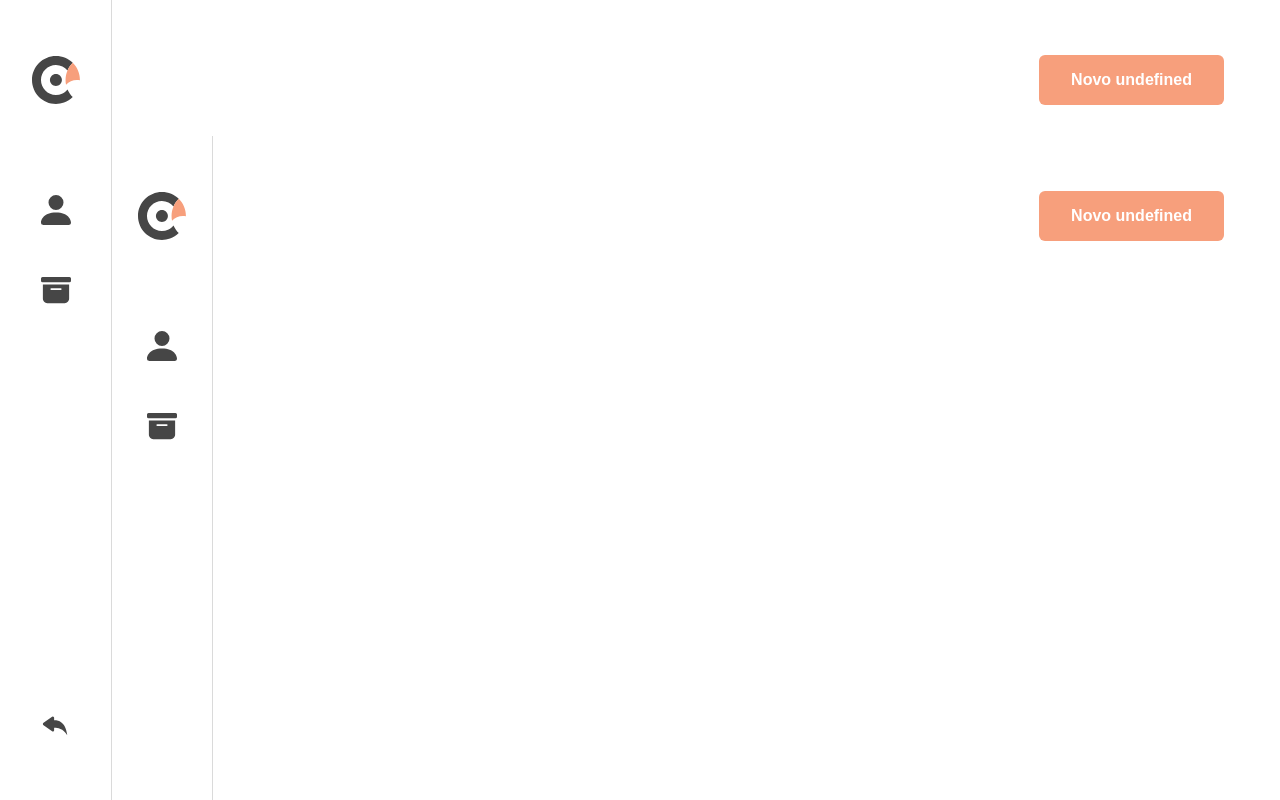
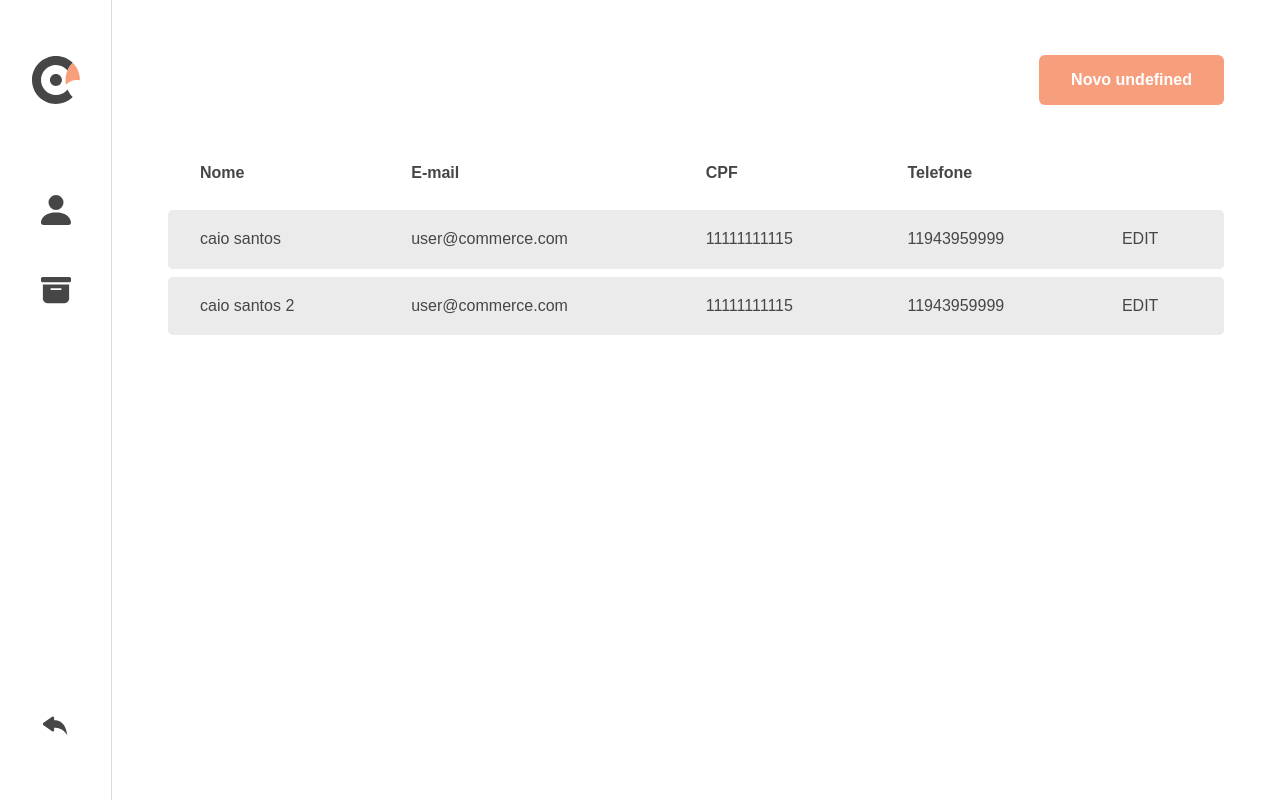
Before and after one commit to zCaioSantos/commerce-frontend, a React (Vite) app: page /home in a window 1280 px wide. Built offline with nearby package versions, Linux system fonts and the light colour scheme.

Commit message:
feat: add table for test

```diff
--- a/src/pages/Dummy/Layout.tsx
+++ b/src/pages/Dummy/Layout.tsx
@@ -1,13 +1,11 @@
-import { Header } from '../../components/Header';
-import { Sidebar } from '../../components/Sidebar';
+import { Table } from '../../components/Table/Table';
 import { Container } from './styles';
 import { LayoutProps } from './types';
 
 export function Layout({ data }: LayoutProps) {
  return (
   <Container>
-   <Sidebar />
-   <Header />
+   <Table />
   </Container>
  );
 }
--- a/src/pages/Dummy/styles.ts
+++ b/src/pages/Dummy/styles.ts
@@ -3,4 +3,5 @@ import styled from 'styled-components';
 export const Container = styled.div`
  display: flex;
  height: 100%;
+ padding: 0 3.5rem;
 `;
```
